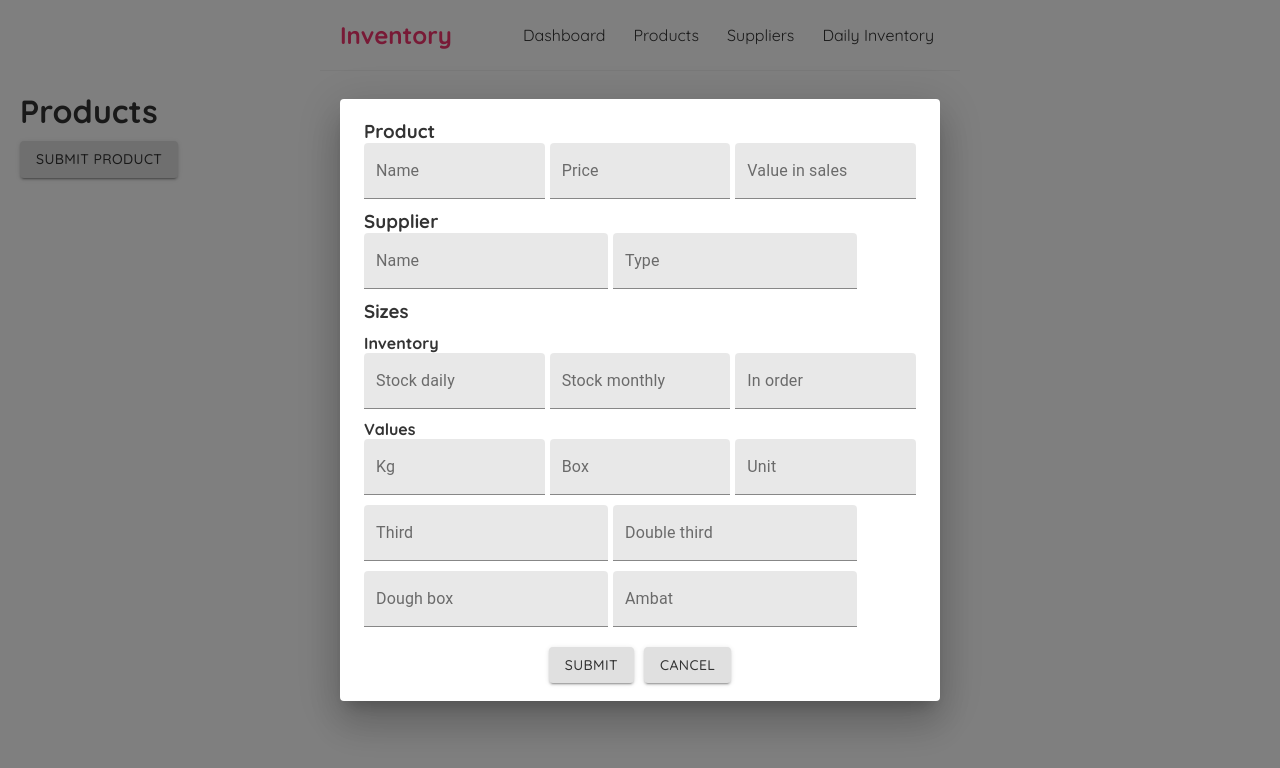
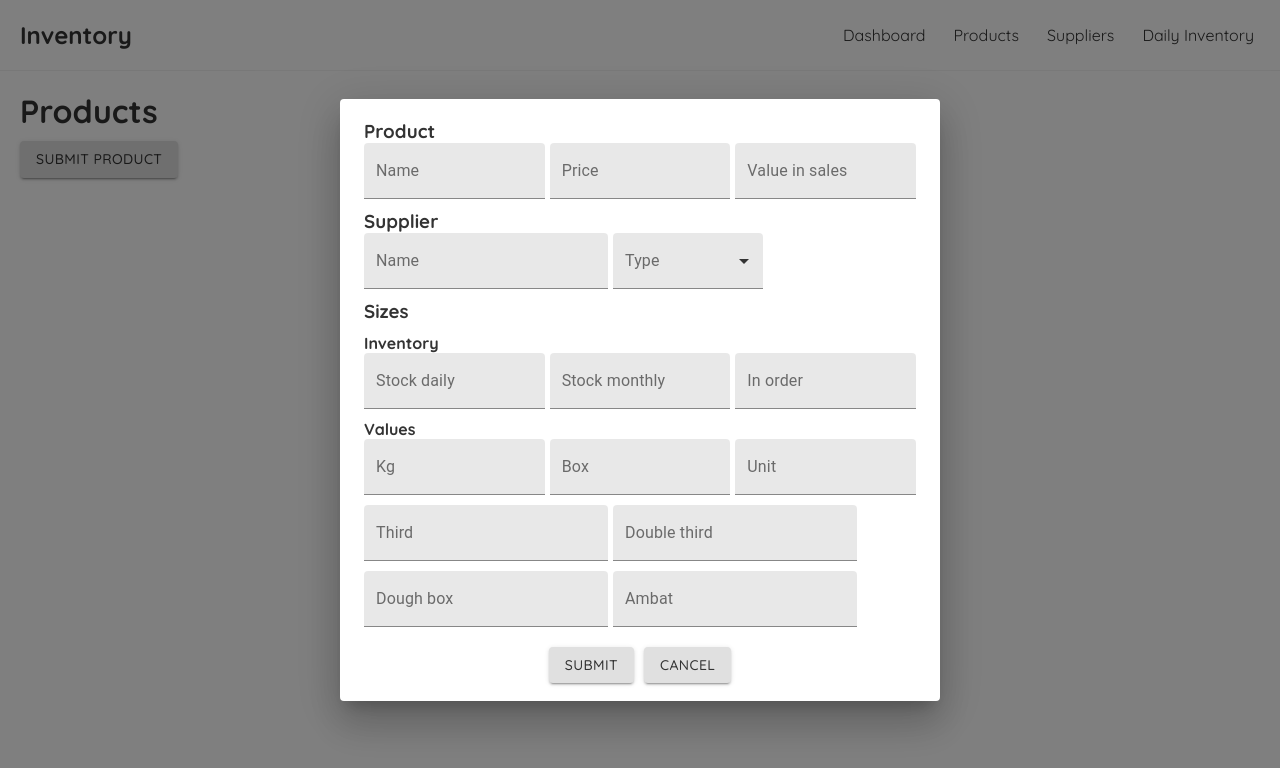
Before and after one commit to Itay93/Inventory, a React (Create React App) app: page /products in a window 1280 px wide. Both pictures are taken after a click on the button "SUBMIT PRODUCT". Shown: the top 768 px of the page. Built offline with nearby package versions, Linux system fonts and the light colour scheme.

Commit message:
create index.js file in forms folder, edit navbar, and try select in the submit product dialog

```diff
--- /dev/null
+++ b/src/components/forms/index.js
@@ -0,0 +1,5 @@
+import Form from "./Form";
+import FormTextField from "./FormTextField";
+import FormSubmitButton from "./FormSubmitButton";
+
+export { Form, FormTextField, FormSubmitButton };
--- a/src/dialogs/SubmitProduct.js
+++ b/src/dialogs/SubmitProduct.js
@@ -1,30 +1,35 @@
 import React from "react";
 import * as yup from "yup";
-import { Button } from "@material-ui/core";
+import { Button, TextField, MenuItem } from "@material-ui/core";
 
-import Form from "../components/form/Form";
-import FormTextField from "../components/form/FormTextField";
-import FormSubmitButton from "../components/form/FormSubmitButton";
+import { Form, FormTextField, FormSubmitButton } from "../components/forms";
 
 const validationSchema = yup.object().shape({
   pName: yup.string().required("Required"),
-  price: yup.number().required("Required"),
-  valueInSales: yup.number().required("Required"),
+  price: yup.number().min(0, "Min of 0").required("Required"),
+  valueInSales: yup.number().min(0, "Min of 0").required("Required"),
   sName: yup.string().required("Required"),
   type: yup.string().required("Required"),
   stockDaily: yup.string().required("Required"),
   stockMonthly: yup.string().required("Required"),
   inOrder: yup.string().required("Required"),
-  kg: yup.number().required("Required"),
-  box: yup.number(),
-  unit: yup.number(),
-  third: yup.number(),
-  dThird: yup.number(),
-  doughBox: yup.number(),
-  ambat: yup.number(),
+  kg: yup.number().min(0, "Min of 0").required("Required"),
+  box: yup.number().min(0, "Min of 0"),
+  unit: yup.number().min(0, "Min of 0"),
+  third: yup.number().min(0, "Min of 0"),
+  dThird: yup.number().min(0, "Min of 0"),
+  doughBox: yup.number().min(0, "Min of 0"),
+  ambat: yup.number().min(0, "Min of 0"),
 });
 
+const currencies = ["יומי", "שבועי", "דו-שבועי", "מיוחד"];
+
 const SubmitProduct = ({ dismiss, handleSubmit }) => {
+  const [currency, setCurrency] = React.useState("");
+
+  const handleChange = (event) => {
+    setCurrency(event.target.value);
+  };
   return (
     <Form
       initialValues={{
@@ -75,7 +80,22 @@ const SubmitProduct = ({ dismiss, handleSubmit }) => {
               <FormTextField label="Name" name="sName" />
             </div>
             {/** type */}
-            <FormTextField label="Type" name="type" />
+            {/**<FormTextField label="Type" name="type" />*/}
+            <TextField
+              style={{ width: 150 }}
+              id="type"
+              select
+              label="Type"
+              value={currency}
+              onChange={handleChange}
+              variant="filled"
+            >
+              {currencies.map((option) => (
+                <MenuItem key={option} value={option}>
+                  {option}
+                </MenuItem>
+              ))}
+            </TextField>
           </div>
         </div>
         {/** sizes */}
--- a/src/router/navbar/style.css
+++ b/src/router/navbar/style.css
@@ -9,12 +9,11 @@
   padding: 20px;
   display: flex;
   align-items: center;
-  max-width: 600px;
   margin: 0 auto;
   border-bottom: 1px solid #f2f2f2;
 }
 .navbar h1 {
-  color: #f1356d;
+  color: #333;
 }
 .navbar .links {
   margin-left: auto;
```
Also changed, not shown: src/components/forms/Form.js (renamed from src/components/form/Form.js), src/components/forms/FormSubmitButton.js (renamed from src/components/form/FormSubmitButton.js), src/components/forms/FormTextField.js (renamed from src/components/form/FormTextField.js).
